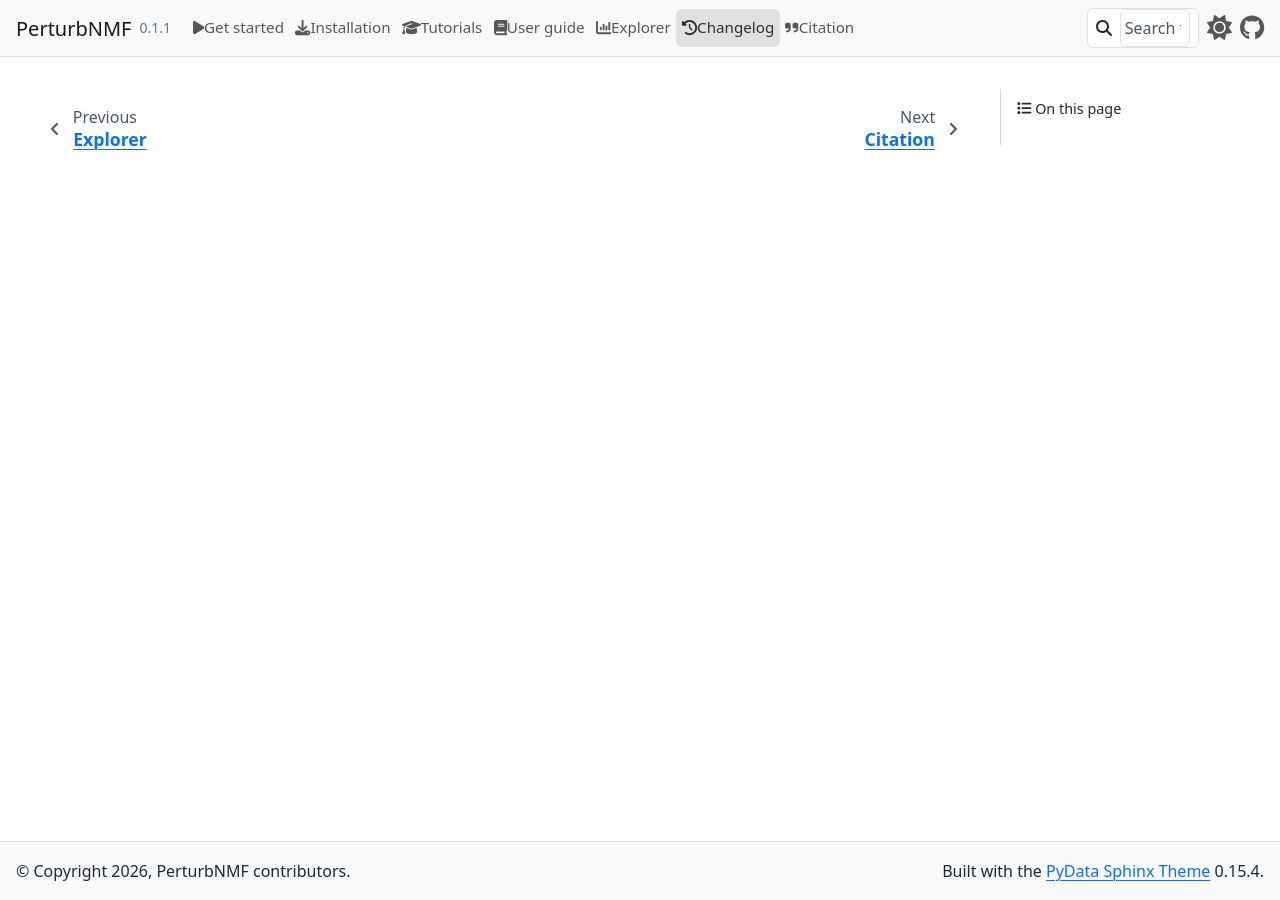
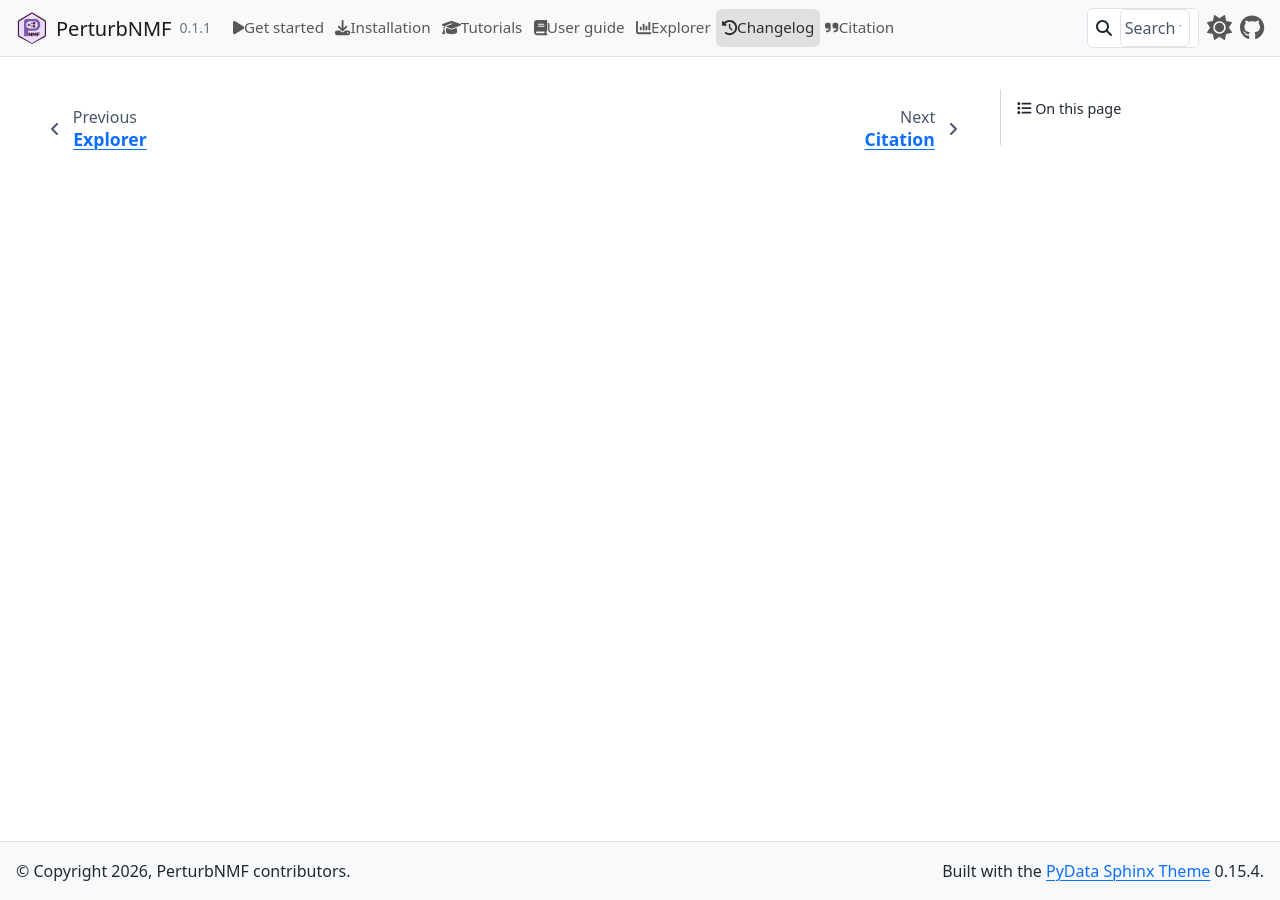
Before and after one commit to EngreitzLab/PerturbNMF, a Sphinx documentation site: the page built from docs/changelog.md, in a window 1280 px wide. Built offline with Sphinx 7.4.7 and the PyData theme 0.15.4, drawn with Linux system fonts in a browser that asks for light colours; pages that are not in the unit, such as notebooks, are missing from menus.

Commit message:
Use the PerturbNMF hex logo on the docs site
Shown in the navbar next to the name, as the favicon, and beside the
home-page title as on pkgdown sites.

Co-Authored-By: Claude Opus 5.5 (1M context) <noreply@anthropic.com>

```diff
--- a/docs/_static/custom.css
+++ b/docs/_static/custom.css
@@ -60,6 +60,8 @@ html[data-theme="dark"] {
 .bd-header .bd-header__inner { max-width: 1320px; margin: 0 auto; }
 .bd-header .navbar-brand .title { font-weight: 400; font-size: 1.25rem; color: var(--pnmf-brand); }
 .bd-header .navbar-header-items__start { gap: 0.5rem; align-items: center; }
+.bd-header .navbar-brand { gap: 0.5rem; }
+.bd-header .navbar-brand img.logo__image { height: 2rem; width: auto; }
 .pkg-version { font-size: 0.875em; color: var(--pnmf-muted); }
 .bd-header .navbar-header-items__center { margin-left: 1rem; }
 .bd-header ul.navbar-nav > li.nav-item { margin: 0 0.1rem; }
@@ -129,3 +131,7 @@ html[data-theme="dark"] {
 @media (max-width: 1140px) {
   .bd-header ul.navbar-nav > li.nav-item > .nav-link i { display: none; } /* drop icons before wrapping */
 }
+
+/* Home-page hex logo floats beside the title, as on pkgdown sites. */
+.bd-content img.pnmf-hex { float: right; margin: -5.5rem 0 1rem 1.5rem; }
+@media (max-width: 700px) { .bd-content img.pnmf-hex { float: none; display: block; margin: 0 auto 1rem; } }
--- a/docs/conf.py
+++ b/docs/conf.py
@@ -53,6 +53,8 @@ suppress_warnings = ["myst.header", "myst.xref_missing", "misc.highlighting_fail
 # articles, and a right sidebar of project links on the home page.
 html_theme = "pydata_sphinx_theme"
 html_title = "PerturbNMF"
+LOGO = "_static/pnmf-lavender-hex-inhibition.svg"
+html_favicon = LOGO
 html_baseurl = "https://engreitzlab.github.io/PerturbNMF/"
 html_static_path = ["_static"]
 html_css_files = ["custom.css"]
@@ -60,6 +62,7 @@ templates_path = ["_templates"]
 html_show_sourcelink = False
 html_context = {"default_mode": "light", "github_repo_url": GITHUB_REPO}
 html_theme_options = {
+    "logo": {"image_light": LOGO, "image_dark": LOGO, "text": "PerturbNMF", "alt_text": "PerturbNMF"},
     "navbar_start": ["navbar-logo", "pkg-version"],
     "navbar_align": "left",
     "navbar_center": ["pkg-navbar"],
```
Also changed, not shown: docs/index.md (+6 -0 lines), docs/_static/pnmf-lavender-hex-inhibition.svg (added).
